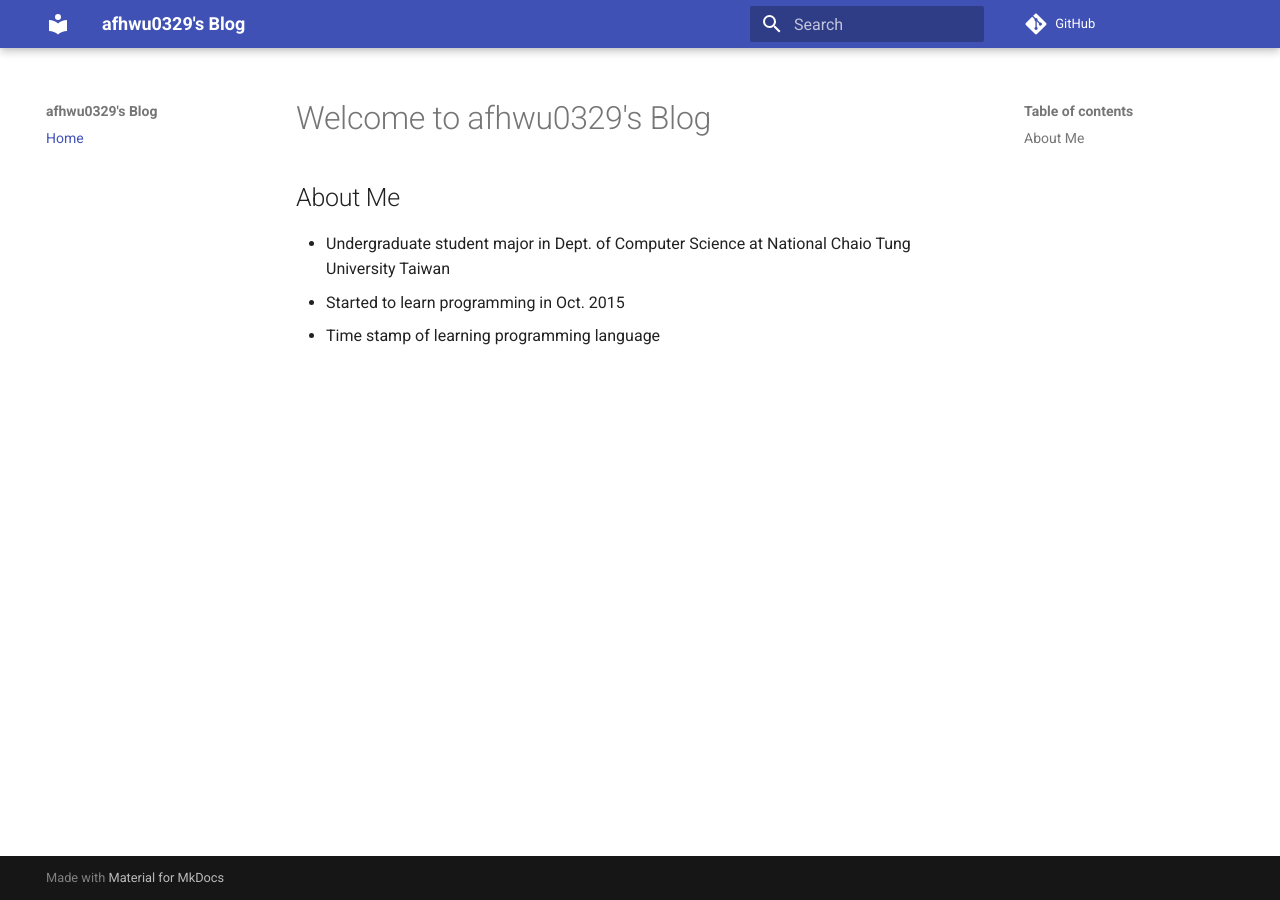
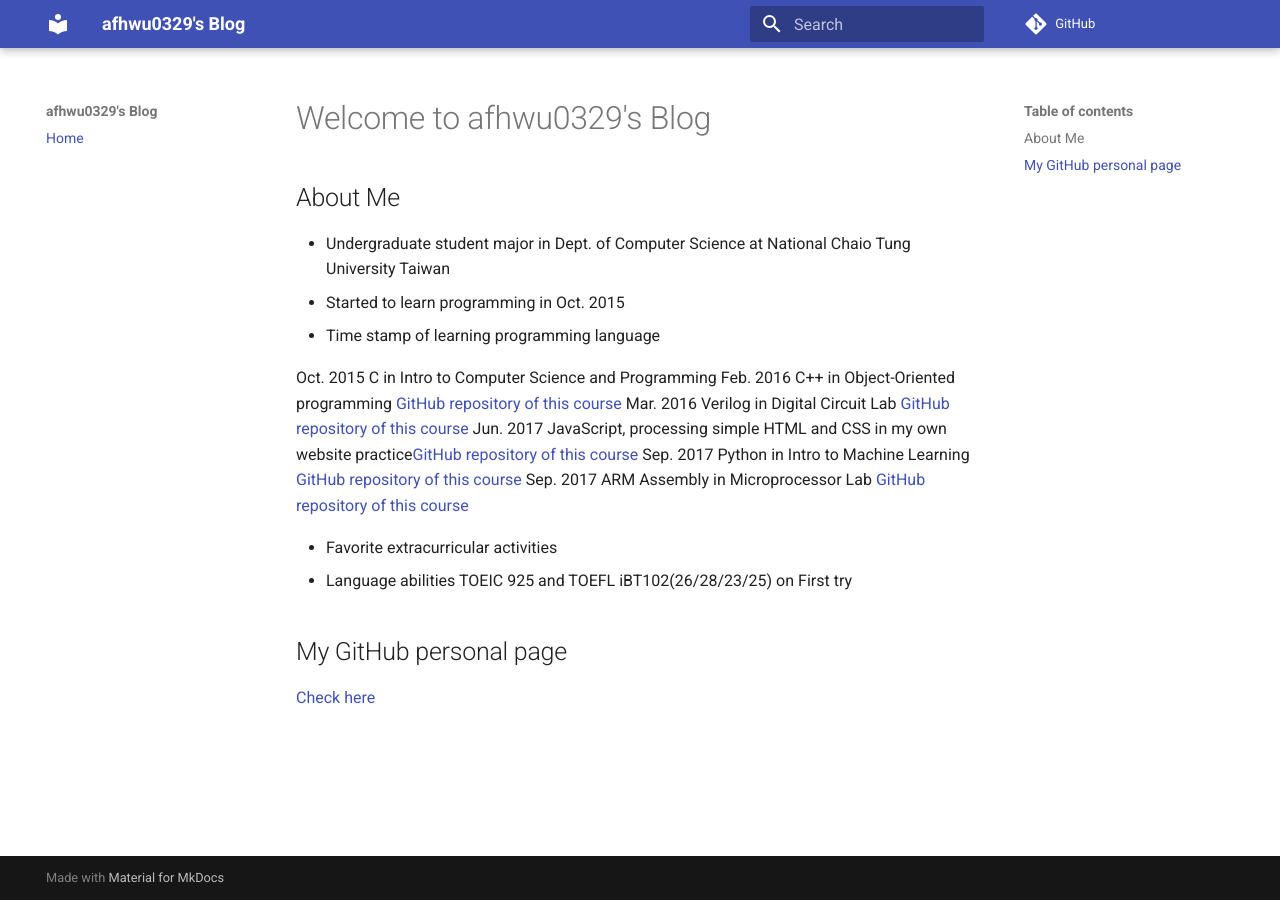
Before and after one commit to Alfons0329/afhwu0329.github.io, an MkDocs documentation site: the page built from docs/index.md, in a window 1280 px wide. Built offline with MkDocs 1.6.1 and Material for MkDocs 9.7.7, drawn with Linux system fonts in a browser that asks for light colours; comment, search, counter and statistics services are not loaded; old or Windows-style settings are respelled for this version of MkDocs.

Commit message:
Add untracked files

```diff
--- a/docs/index.md
+++ b/docs/index.md
@@ -5,4 +5,16 @@
 * Started to learn programming in Oct. 2015
 * Time stamp of learning programming language
 
-##
+Oct. 2015 C in Intro to Computer Science and Programming
+Feb. 2016 C++ in Object-Oriented programming [GitHub repository of this course](https://github.com/Alfons0329/OOP_Spring_2016)
+Mar. 2016 Verilog in Digital Circuit Lab [GitHub repository of this course](https://github.com/Alfons0329/DLAB_Fall_2016)
+Jun. 2017 JavaScript, processing simple HTML and CSS in my own website practice[GitHub repository of this course](https://github.com/Alfons0329/Web_Design_Practice)
+Sep. 2017 Python in Intro to Machine Learning [GitHub repository of this course](https://github.com/Alfons0329/Machine_Learning_Fall_2017)
+Sep. 2017 ARM Assembly in Microprocessor Lab [GitHub repository of this course](https://github.com/Alfons0329/MPSLab_Fall_2017)
+
+* Favorite extracurricular activities
+* Language abilities
+TOEIC 925 and TOEFL iBT102(26/28/23/25) on First try
+
+##My GitHub personal page
+[Check here](https://github.com/Alfons0329)
```
Also changed, not shown: docs/images/index/Myself.png (added), site/images/index/Myself.png (added), site/index.html, site/search/search_index.json, 1 other file.
